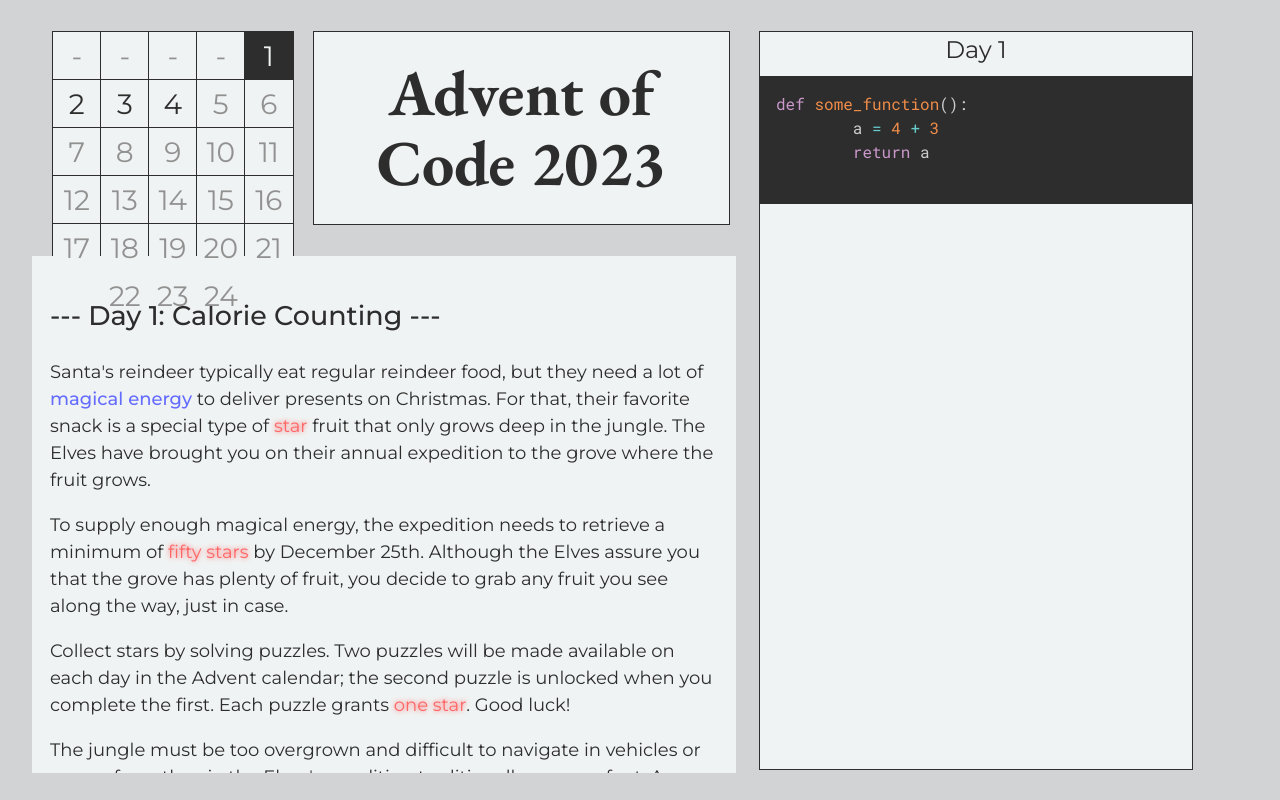
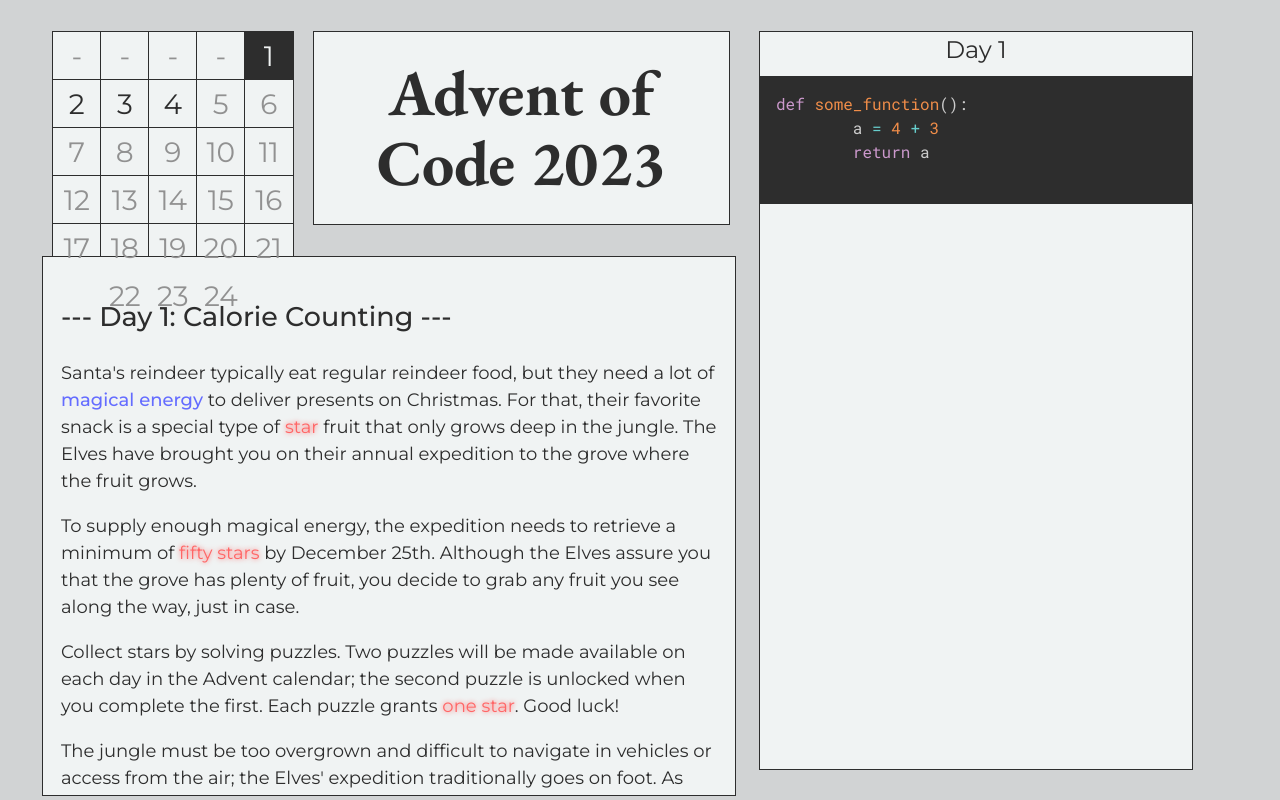
Before and after one commit to catigator/advent-of-code-react, a React (Vite) app: page / in a window 1280 px wide. Built offline with nearby package versions, Linux system fonts and the light colour scheme; no server answers.

Commit message:
Forgot to move .container-problem

```diff
--- a/src/PuzzleViewer.scss
+++ b/src/PuzzleViewer.scss
@@ -45,3 +45,15 @@
     padding: 0;
     white-space-collapse: preserve;
 }
+
+.container-problem {
+    align-self: stretch;
+    width: 100%;
+    height: 70%;
+    background: rgb(240 243 243);
+
+    border: 1.5px solid rgb(45, 45, 45);
+    overflow-y:scroll;
+    margin-left: 10px;
+    color: rgb(45, 45, 45);
+ }
```
